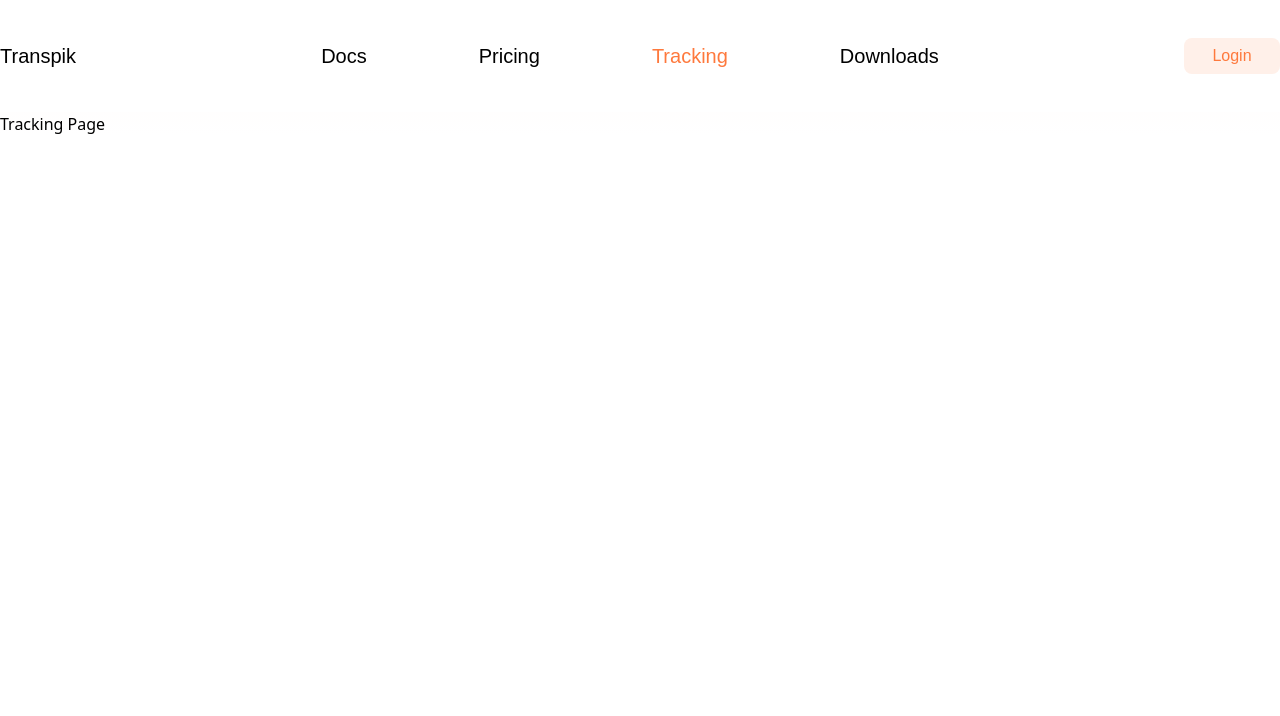
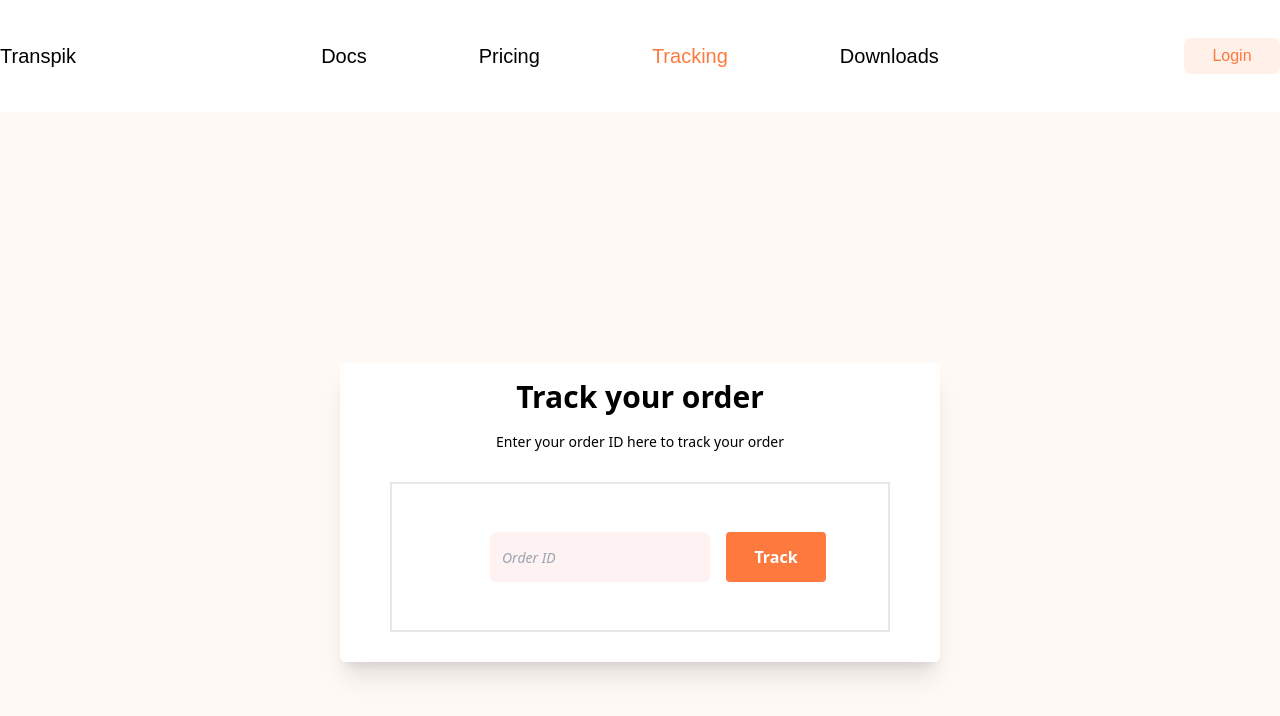
Before and after one commit to Transpik/transpik_landing_page, a React app: page /tracking in a window 1280 px wide. Shown: the top 716 px of the page. Built offline with nearby package versions, Linux system fonts and the light colour scheme.

Commit message:
tracking

```diff
--- a/src/pages/Tracking.js
+++ b/src/pages/Tracking.js
@@ -7,9 +7,28 @@ class Tracking extends React.Component {
   }
 
   render() {
+    const trackMe = () => {
+      console.log("HI");
+    }
+
     return (
-      <div>
-        <h1>Tracking Page</h1>
+      <div className="flex flex-col items-center justify-center container align-middle w-full h-screen bg-secondary-light_orange">
+        <div className="flex items-center justify-center w-full h-screen">
+          <div class="flex flex-col items-center shadow-xl w-[600px] h-[300px] bg-white rounded-md">
+            <div className="flex items-center justify-center topic w-full h-[70px] font-bold">
+              <p className="topic_p text-3xl">Track your order</p>
+            </div>
+            <div className="dicp flex justify-center w-full h-[50px] ">
+              <p className="text text-sm">Enter your order ID here to track your order</p>
+            </div>
+            <div className="input_btn flex flex-row items-center justify-center border-2 w-[500px] h-[150px] ">
+              <input className="input-area text-sm w-[220px] h-[50px] bg-red-50 rounded-md ml-9 border-slate-300 py-2 pl-3 hover:bg-orange-100 placeholder:italic" placeholder="Order ID" />
+
+              <button className="track bg-orange hover:bg-red-500 w-[100px] h-[50px] rounded ml-4 text-white font-bold" onClick={() => trackMe()}>Track</button>
+
+            </div>
+          </div>
+        </div>
       </div>
     );
   }
```
